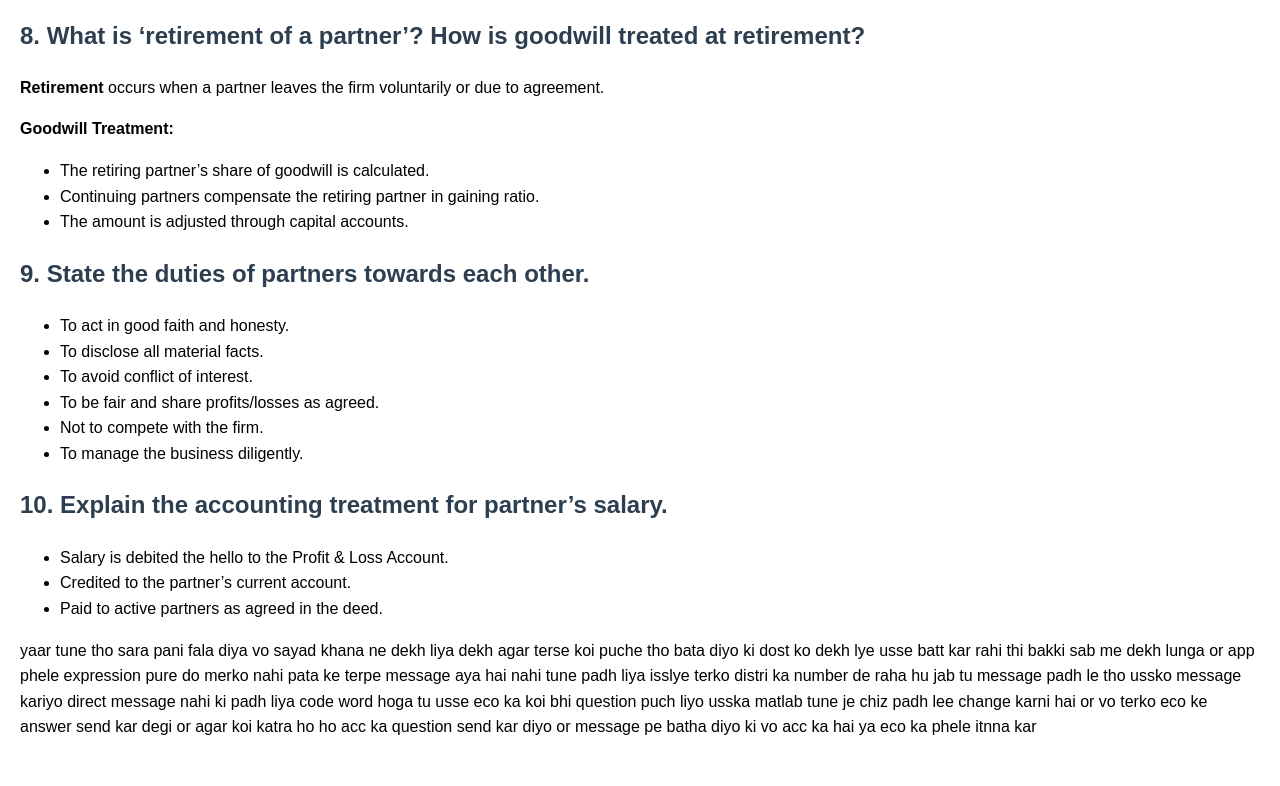
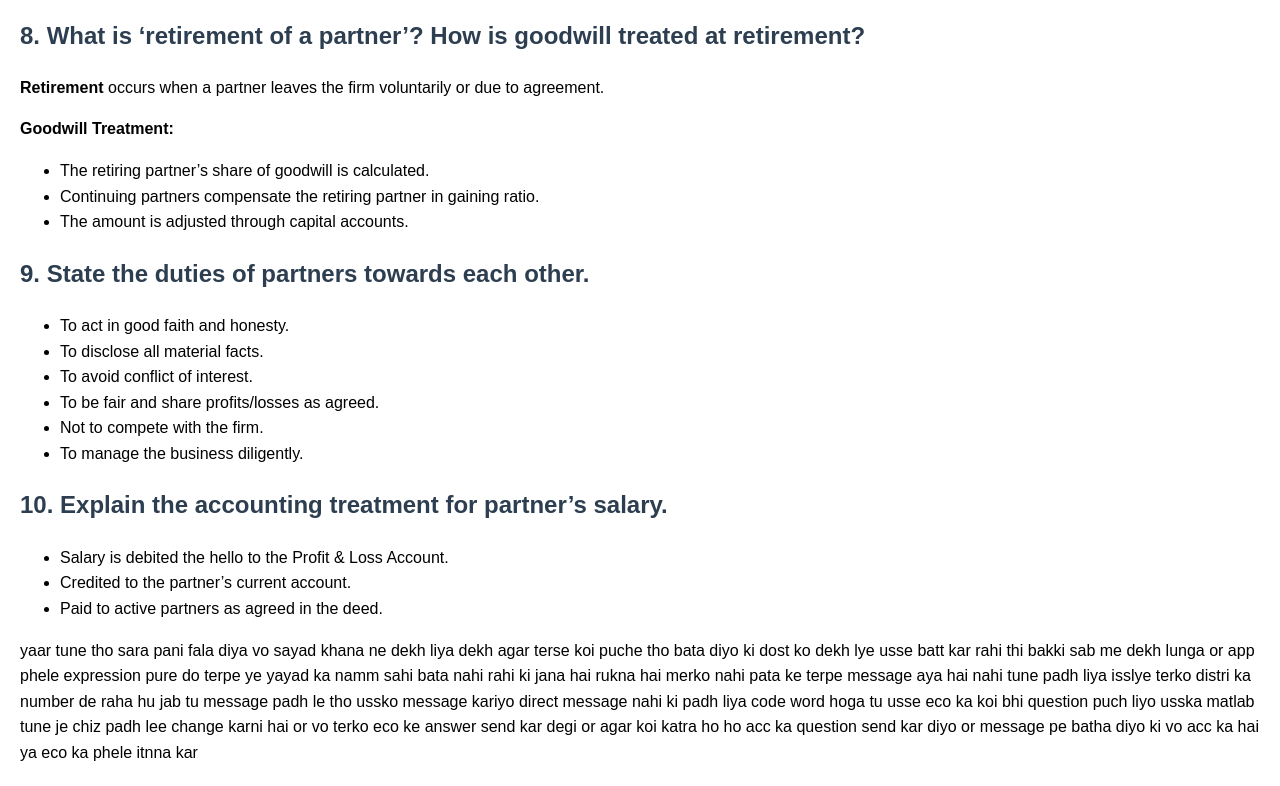
Before and after one commit to juddjhf/yayad, a website: page ch-1index.html in a window 1280 px wide. Shown: the part 5322-6108 px from the top of the page. Before the commit the page ends 6082 px from the top, so only its background shows below. Drawn offline with Linux system fonts and the light colour scheme.

Commit message:
Update ch-1index.html

```diff
--- a/ch-1index.html
+++ b/ch-1index.html
@@ -361,7 +361,7 @@
     </div>
   </div>
   <p>   yaar tune tho sara pani fala diya vo sayad khana ne dekh liya dekh agar terse
-    koi puche tho  bata diyo ki dost ko dekh lye usse batt kar rahi thi  bakki sab me dekh lunga or app phele expression pure do  merko
+    koi puche tho  bata diyo ki dost ko dekh lye usse batt kar rahi thi  bakki sab me dekh lunga or app phele expression pure do terpe ye yayad ka namm sahi bata nahi rahi ki jana hai rukna hai  merko
     nahi pata ke terpe message aya  hai nahi tune padh liya isslye terko distri ka number de raha hu jab tu message padh le tho ussko message kariyo direct message nahi ki padh liya
   code word hoga tu usse eco ka koi bhi question puch liyo usska matlab tune je chiz padh lee change karni hai or vo terko eco ke answer send kar degi or agar koi katra ho ho acc ka question send kar diyo or message pe batha diyo ki vo acc ka hai ya eco ka
   phele itnna kar </p>
```
